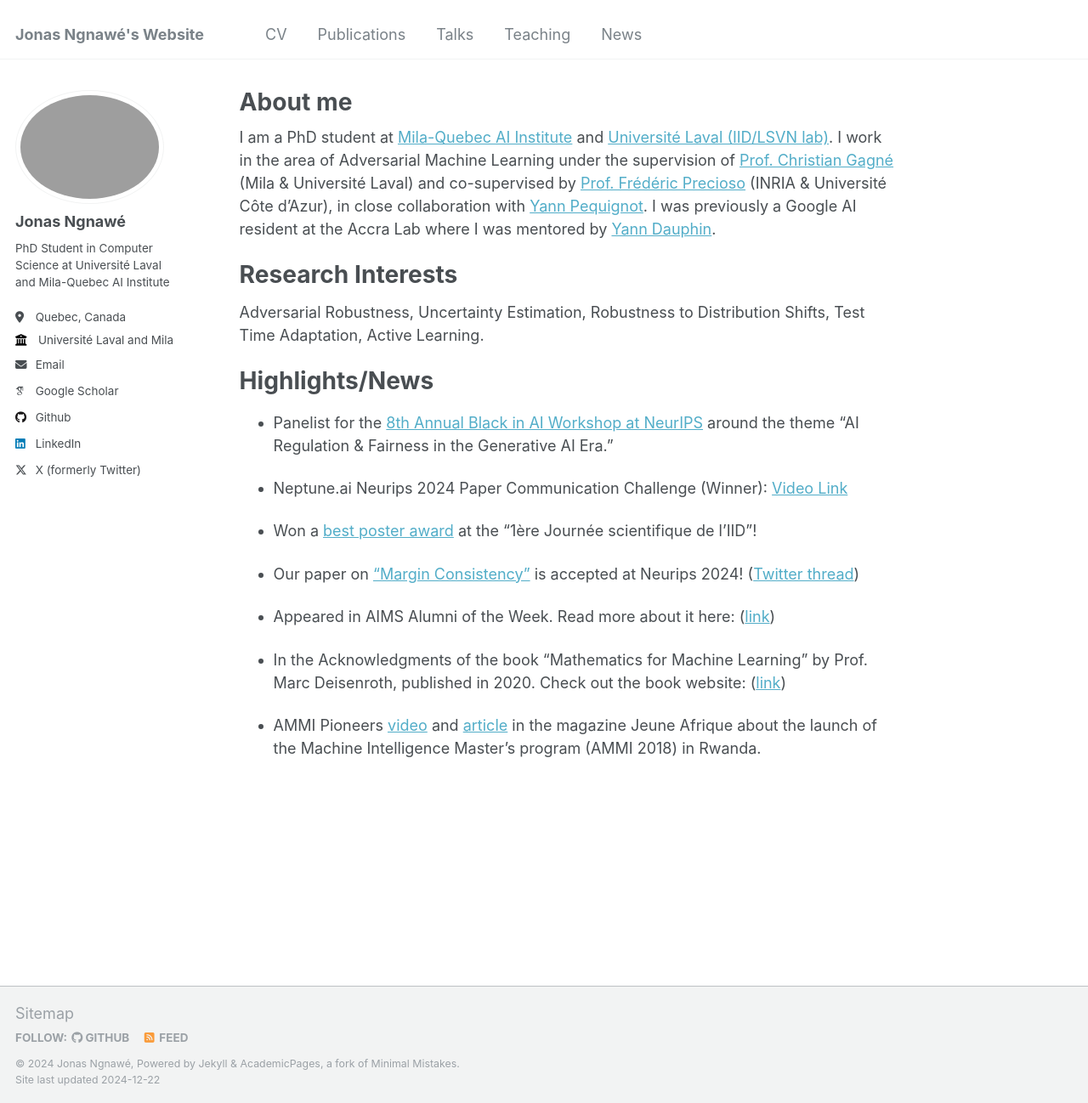
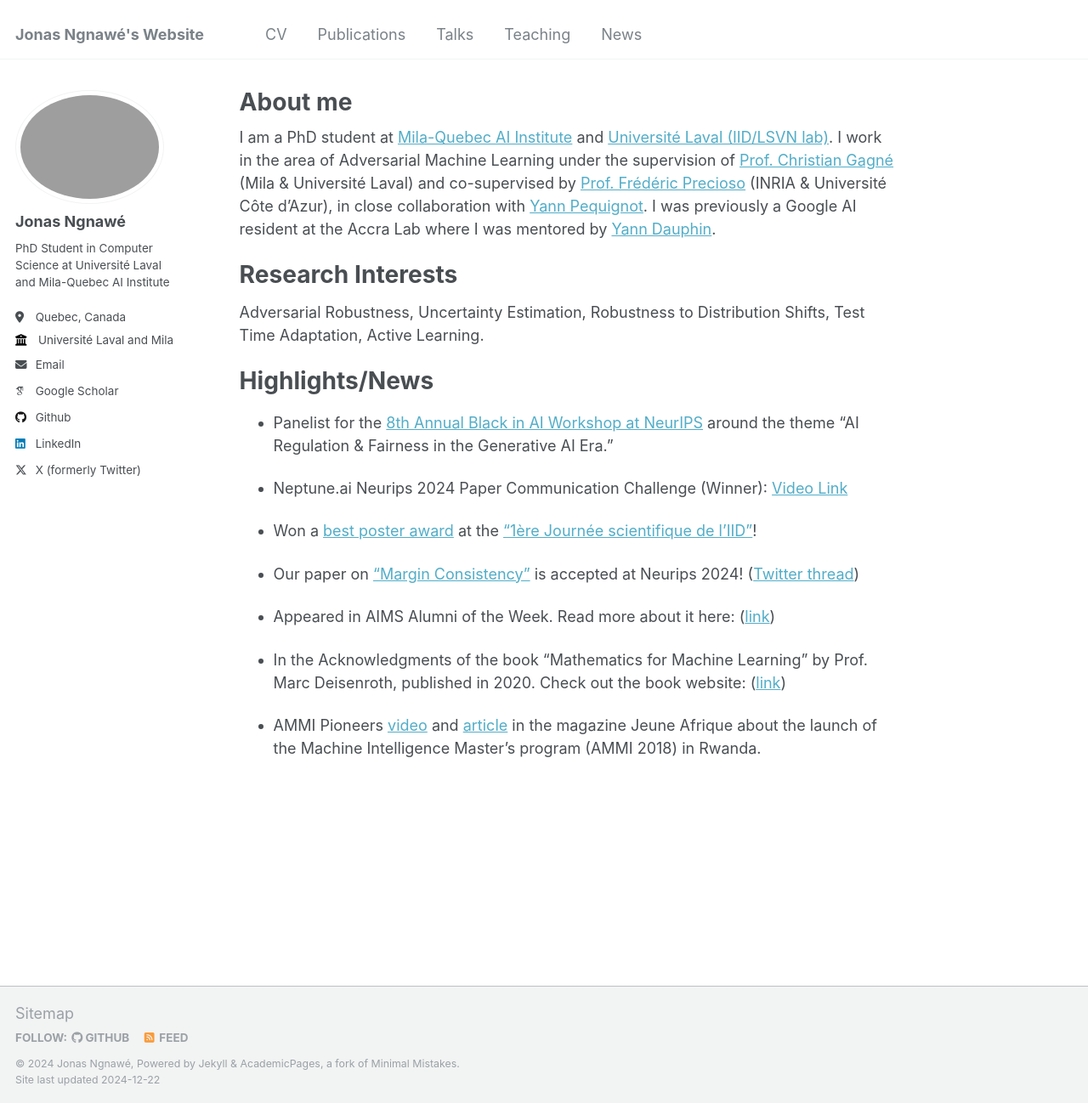
Before and after one commit to ngnawejonas/ngnawejonas.github.io, a Jekyll site: the page built from _pages/about.md, in a window 1280 px wide and 1298 px high. Shown: the whole window at 85% size. Built offline with Jekyll 4.4.1, drawn with Linux system fonts in a browser that asks for light colours; some web fonts are replaced; part of the change alters nothing that is shown.

```diff
--- a/_pages/about.md
+++ b/_pages/about.md
@@ -19,7 +19,7 @@ Highlights/News
 
 * Neptune.ai Neurips 2024 Paper Communication Challenge (Winner): [Video Link](https://youtu.be/bZ-m1lOOS70)
 
-* Won a [best poster award](https://www.linkedin.com/posts/iid-ulaval_f%C3%A9licitations-aux-gagnantes-et-gagnants-du-activity-7261740406772568064-l7nk?utm_source=share&utm_medium=member_desktop) at the "1ère Journée scientifique de l’IID"!
+* Won a [best poster award](https://www.linkedin.com/posts/iid-ulaval_f%C3%A9licitations-aux-gagnantes-et-gagnants-du-activity-7261740406772568064-l7nk?utm_source=share&utm_medium=member_desktop) at the ["1ère Journée scientifique de l’IID"](https://iid.ulaval.ca/retour-sur-la-premiere-journee-scientifique-de-linstitut-intelligence-et-donnees/)!
 
 * Our paper on ["Margin Consistency"](https://arxiv.org/abs/2406.18451) is accepted at Neurips 2024! ([Twitter thread](https://x.com/JNgnawe/status/1839315991018483971))
 
```
